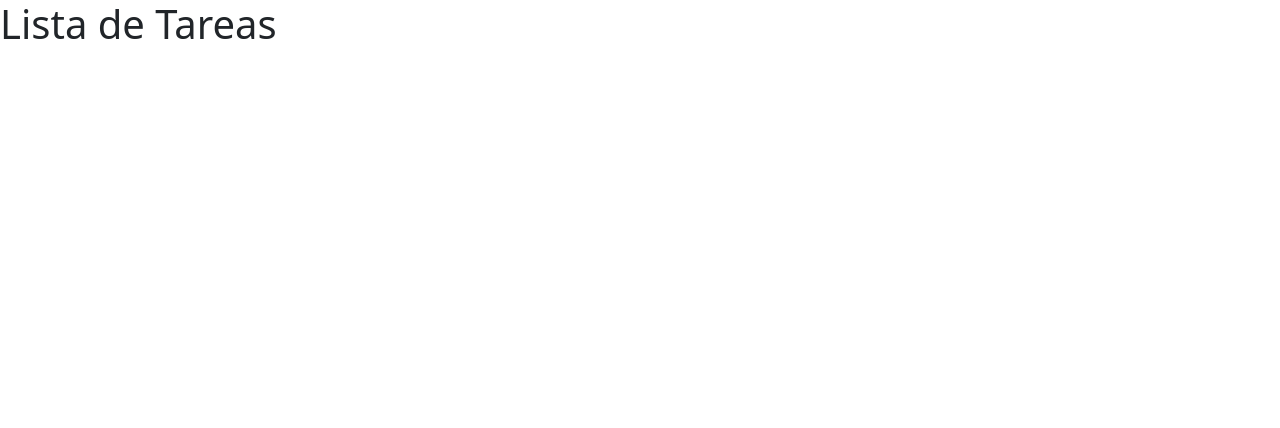
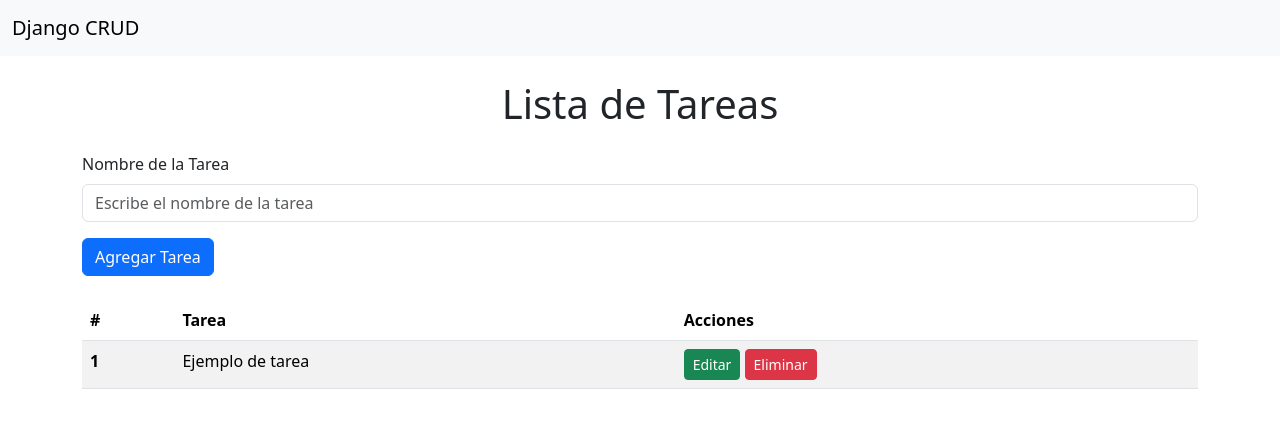
Before and after one commit to Gaussdrigo/django, a Django app: page / in a window 1280 px wide. Shown: the top 428 px of the page. Run offline with Django 5.2, Linux system fonts and the light colour scheme.

Commit message:
vamos por mas

```diff
--- a/tasks/templates/list_tasks.html
+++ b/tasks/templates/list_tasks.html
@@ -3,12 +3,54 @@
 <head>
     <meta charset="UTF-8">
     <meta name="viewport" content="width=device-width, initial-scale=1.0">
-    <title>DJango CRUD</title>
+    <title>Django CRUD</title>
     <link rel="stylesheet" href="https://cdn.jsdelivr.net/npm/bootstrap@5.3.3/dist/css/bootstrap.min.css">
 </head>
 <body>
+    <nav class="navbar navbar-expand-lg navbar-light bg-light">
+        <div class="container-fluid">
+            <a class="navbar-brand" href="#">Django CRUD</a>
+            <button class="navbar-toggler" type="button" data-bs-toggle="collapse" data-bs-target="#navbarNav" aria-controls="navbarNav" aria-expanded="false" aria-label="Toggle navigation">
+                <span class="navbar-toggler-icon"></span>
+            </button>
+        </div>
+    </nav>
 
-    <h1>Lista de Tareas</h1>
+    <div class="container my-4">
+        <h1 class="text-center">Lista de Tareas</h1>
 
+        <!-- Agregar aquí el formulario para nuevas tareas -->
+        <form class="my-4">
+            <div class="mb-3">
+                <label for="taskName" class="form-label">Nombre de la Tarea</label>
+                <input type="text" class="form-control" id="taskName" placeholder="Escribe el nombre de la tarea">
+            </div>
+            <button type="submit" class="btn btn-primary">Agregar Tarea</button>
+        </form>
+
+        <!-- Agregar aquí la lista de tareas -->
+        <table class="table table-striped">
+            <thead>
+                <tr>
+                    <th scope="col">#</th>
+                    <th scope="col">Tarea</th>
+                    <th scope="col">Acciones</th>
+                </tr>
+            </thead>
+            <tbody>
+                <tr>
+                    <th scope="row">1</th>
+                    <td>Ejemplo de tarea</td>
+                    <td>
+                        <button class="btn btn-success btn-sm">Editar</button>
+                        <button class="btn btn-danger btn-sm">Eliminar</button>
+                    </td>
+                </tr>
+                <!-- Más tareas aquí -->
+            </tbody>
+        </table>
+    </div>
+
+    <script src="https://cdn.jsdelivr.net/npm/bootstrap@5.3.3/dist/js/bootstrap.bundle.min.js"></script>
 </body>
 </html>
--- a/tasks/views.py
+++ b/tasks/views.py
@@ -1,10 +1,6 @@
-from django.shortcuts import render, redirect
+from django.shortcuts import render
+
 
 # Create your views here.
 def list_tasks(request):
-    return render(request, 'list_tasks.html')
-    return render(request, 'lits_tasks.html')
-
-
-
-    return render(request, 'list_tasks.html')
+    return render(request, "list_tasks.html")
```
Also changed, not shown: tasks/templates/lits_tasks.html (added).
